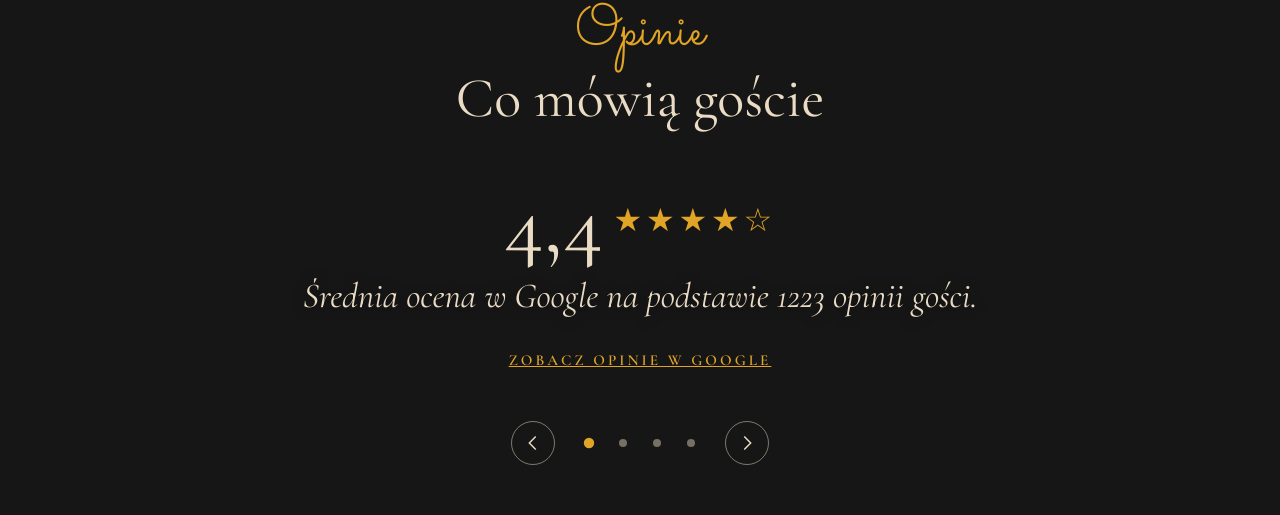
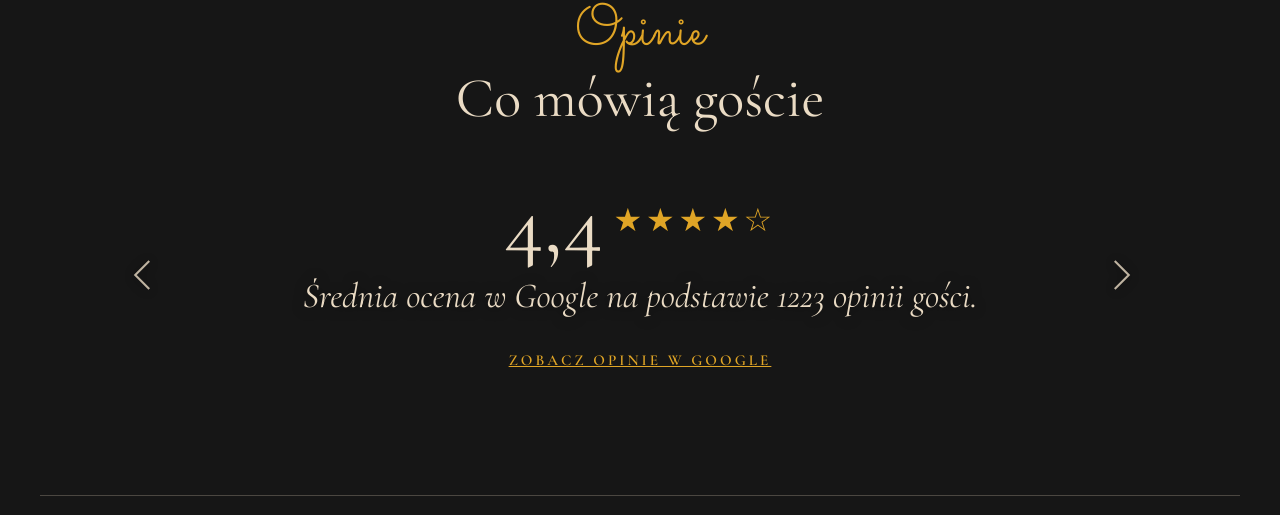
Before and after one commit to Matt329300/Jo.el.demo, a plain HTML site: page index.html in a window 1280 px wide. Shown: the part 6784-7299 px from the top of the page. Drawn offline with nearby package versions, Linux system fonts and the light colour scheme.

Commit message:
Opinie: strzałki po bokach, bez kropek i obramowania
Strzałki karuzeli przeniesione na lewą i prawą stronę opinii,
bez okrągłej ramki. Usunięte kropki nawigacji (HTML, JS, CSS).

Co-Authored-By: Claude Opus 5.5 <noreply@anthropic.com>

```diff
--- a/index.html
+++ b/index.html
@@ -498,6 +498,10 @@
         <!-- Slajdy opinii. Treści opinii NIE są wymyślone: wklej wybrane opinie gości
              (np. z Google Maps), najlepiej za zgodą autora; podaj imię i źródło.
              TODO: uzupełnić 3 opinie poniżej. -->
+        <div class="reviews-stage">
+          <button class="reviews-btn reviews-btn--prev" type="button" id="reviews-prev" aria-label="Poprzednia opinia">
+            <svg width="34" height="34" viewBox="0 0 24 24" aria-hidden="true"><path d="M15 4l-8 8 8 8" fill="none" stroke="currentColor" stroke-width="1.2"/></svg>
+          </button>
         <div class="reviews-viewport">
           <ul class="reviews-track" id="reviews-track" aria-live="off">
             <li class="review is-active" role="group" aria-roledescription="slajd" aria-label="1 z 4">
@@ -520,14 +524,8 @@
             </li>
           </ul>
         </div>
-
-        <div class="reviews-controls">
-          <button class="reviews-btn" type="button" id="reviews-prev" aria-label="Poprzednia opinia">
-            <svg width="22" height="22" viewBox="0 0 24 24" aria-hidden="true"><path d="M15 5l-7 7 7 7" fill="none" stroke="currentColor" stroke-width="1.6"/></svg>
-          </button>
-          <div class="reviews-dots" id="reviews-dots" role="tablist" aria-label="Wybierz opinię"></div>
-          <button class="reviews-btn" type="button" id="reviews-next" aria-label="Następna opinia">
-            <svg width="22" height="22" viewBox="0 0 24 24" aria-hidden="true"><path d="M9 5l7 7-7 7" fill="none" stroke="currentColor" stroke-width="1.6"/></svg>
+          <button class="reviews-btn reviews-btn--next" type="button" id="reviews-next" aria-label="Następna opinia">
+            <svg width="34" height="34" viewBox="0 0 24 24" aria-hidden="true"><path d="M9 4l8 8-8 8" fill="none" stroke="currentColor" stroke-width="1.2"/></svg>
           </button>
         </div>
       </div>
--- a/script.js
+++ b/script.js
@@ -74,24 +74,12 @@
   var track = document.getElementById("reviews-track");
   if (!track) return;
   var slides = Array.prototype.slice.call(track.querySelectorAll(".review"));
-  var dotsBox = document.getElementById("reviews-dots");
   var prev = document.getElementById("reviews-prev");
   var next = document.getElementById("reviews-next");
   var section = track.closest(".reviews");
   var reduce = window.matchMedia && window.matchMedia("(prefers-reduced-motion: reduce)").matches;
   var DELAY = 6000;
   var index = 0, timer = null, paused = false;
-
-  var dots = slides.map(function (_, i) {
-    var d = document.createElement("button");
-    d.type = "button";
-    d.className = "reviews-dot";
-    d.setAttribute("role", "tab");
-    d.setAttribute("aria-label", "Opinia " + (i + 1));
-    d.addEventListener("click", function () { go(i); restart(); });
-    dotsBox.appendChild(d);
-    return d;
-  });
 
   function go(i) {
     index = (i + slides.length) % slides.length;
@@ -100,7 +88,6 @@
       s.classList.toggle("is-active", on);
       s.setAttribute("aria-hidden", String(!on));
     });
-    dots.forEach(function (d, n) { d.setAttribute("aria-selected", String(n === index)); });
   }
 
   function start() {
--- a/style.css
+++ b/style.css
@@ -802,35 +802,31 @@ h3 { font-weight: 600; font-size: 1.3rem; }
 .review-score-num { font-size: clamp(3.6rem, 12vw, 5.5rem); font-weight: 400; }
 .review-stars { color: var(--saffron); font-size: clamp(1.4rem, 4vw, 2rem); letter-spacing: .12em; vertical-align: .6em; margin-left: .2em; }
 
-.reviews-controls {
-  display: flex;
+/* Strzałki po bokach opinii, bez obramowania */
+.reviews-stage {
+  display: grid;
+  grid-template-columns: 48px minmax(0, 1fr) 48px;
   align-items: center;
-  justify-content: center;
-  gap: 20px;
-  margin-top: 36px;
+  gap: 8px;
+  max-width: 1040px;
+  margin: 0 auto;
 }
+.reviews-stage .reviews-viewport { width: 100%; }
 .reviews-btn {
-  width: 44px; height: 44px;
+  width: 48px; height: 48px;
   display: inline-flex; align-items: center; justify-content: center;
+  padding: 0;
   color: var(--tahini);
   background: none;
-  border: 1px solid rgba(234, 219, 196, .5);
-  border-radius: 50%;
+  border: 0;
   cursor: pointer;
+  opacity: .8;
 }
-.reviews-btn:hover { color: var(--saffron); border-color: var(--saffron); }
-.reviews-dots { display: flex; gap: 6px; }
-.reviews-dot {
-  width: 28px; height: 28px; padding: 0;
-  background: none; border: 0; cursor: pointer;
-  position: relative;
+.reviews-btn:hover { color: var(--saffron); opacity: 1; }
+.reviews-btn svg { filter: drop-shadow(0 1px 6px rgba(0,0,0,.6)); }
+@media (min-width: 700px) {
+  .reviews-stage { grid-template-columns: 64px minmax(0, 1fr) 64px; gap: 24px; }
+  .reviews-btn svg { width: 42px; height: 42px; }
 }
-.reviews-dot::after {
-  content: ""; position: absolute; left: 50%; top: 50%;
-  width: 8px; height: 8px; margin: -4px 0 0 -4px;
-  border-radius: 50%;
-  background: rgba(234, 219, 196, .45);
-}
-.reviews-dot[aria-selected="true"]::after { background: var(--saffron); transform: scale(1.3); }
 
 .photo-band .reviews { background: none; }
```
